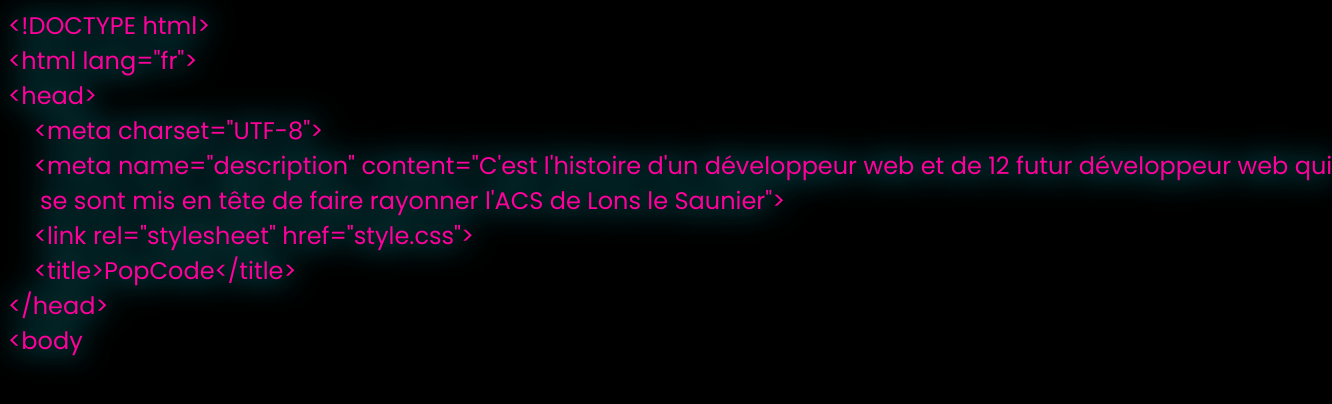
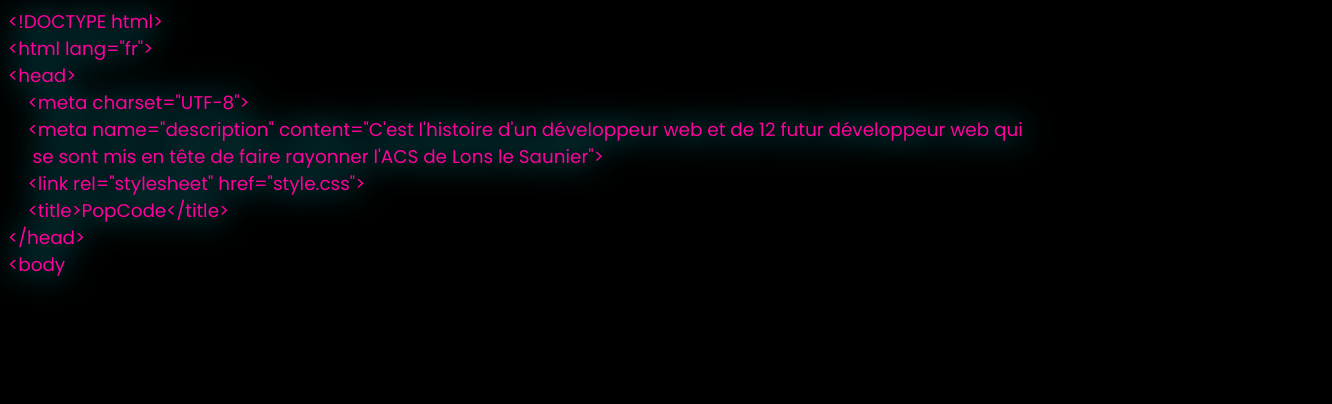
Before and after one commit to Whitenor/ProjetJSPopcorn, a plain HTML site: page R&D/Loader1/index.html in a window 1280 px wide. Shown: the whole page, 1332 px wide, since content can reach past the window. Drawn offline with Linux system fonts and the light colour scheme.

Commit message:
fixing size

```diff
--- a/R&D/Loader1/style.css
+++ b/R&D/Loader1/style.css
@@ -9,7 +9,7 @@ body{
     margin: 0;
     color: #fe019a;
     /* filter: drop-shadow(0 0 5px #fe019a); */
-    font-size: 1.5rem;
+    font-size: 1.15rem;
     animation: neoFlashShadow 1s infinite alternate;
 }
 
```
